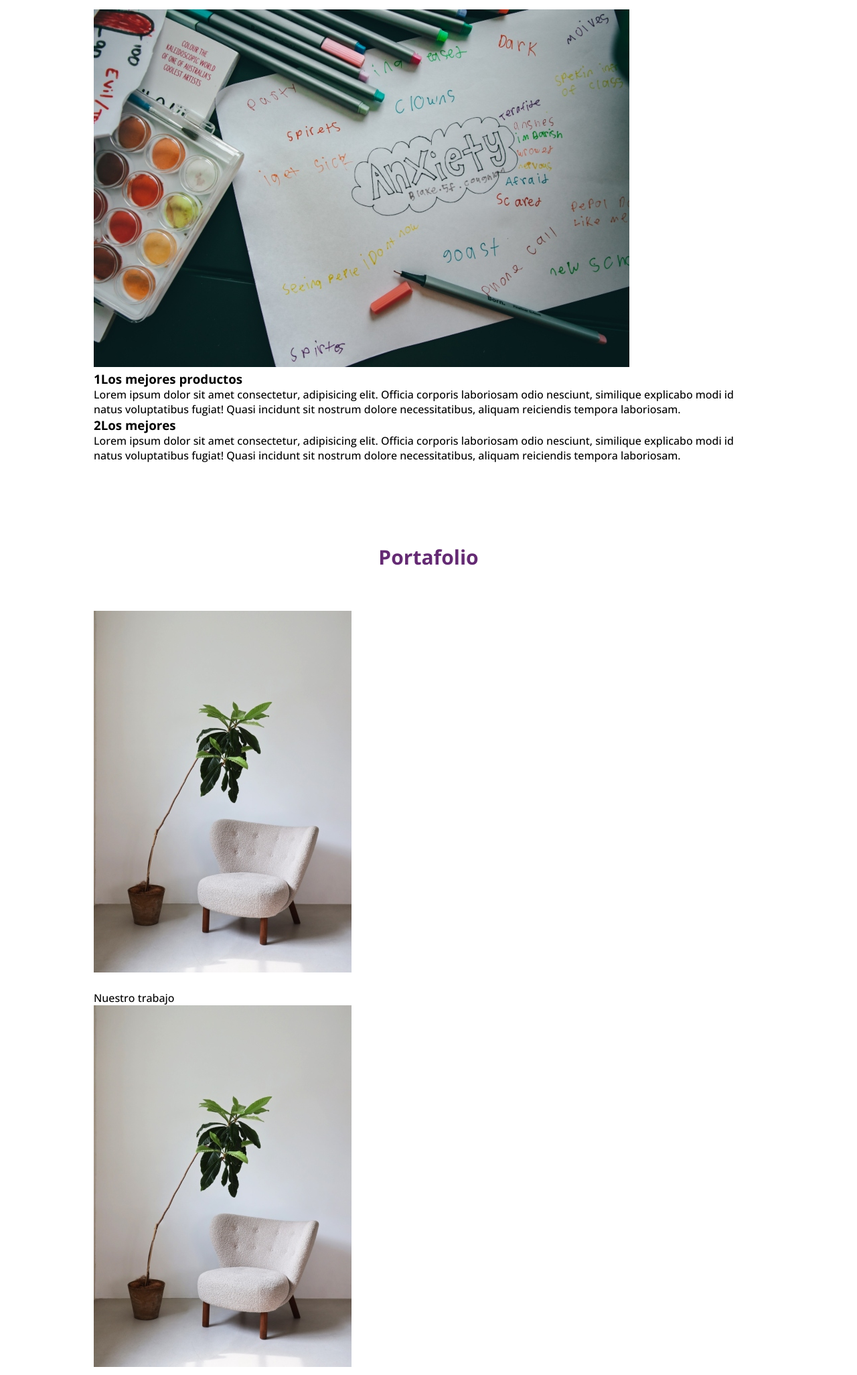
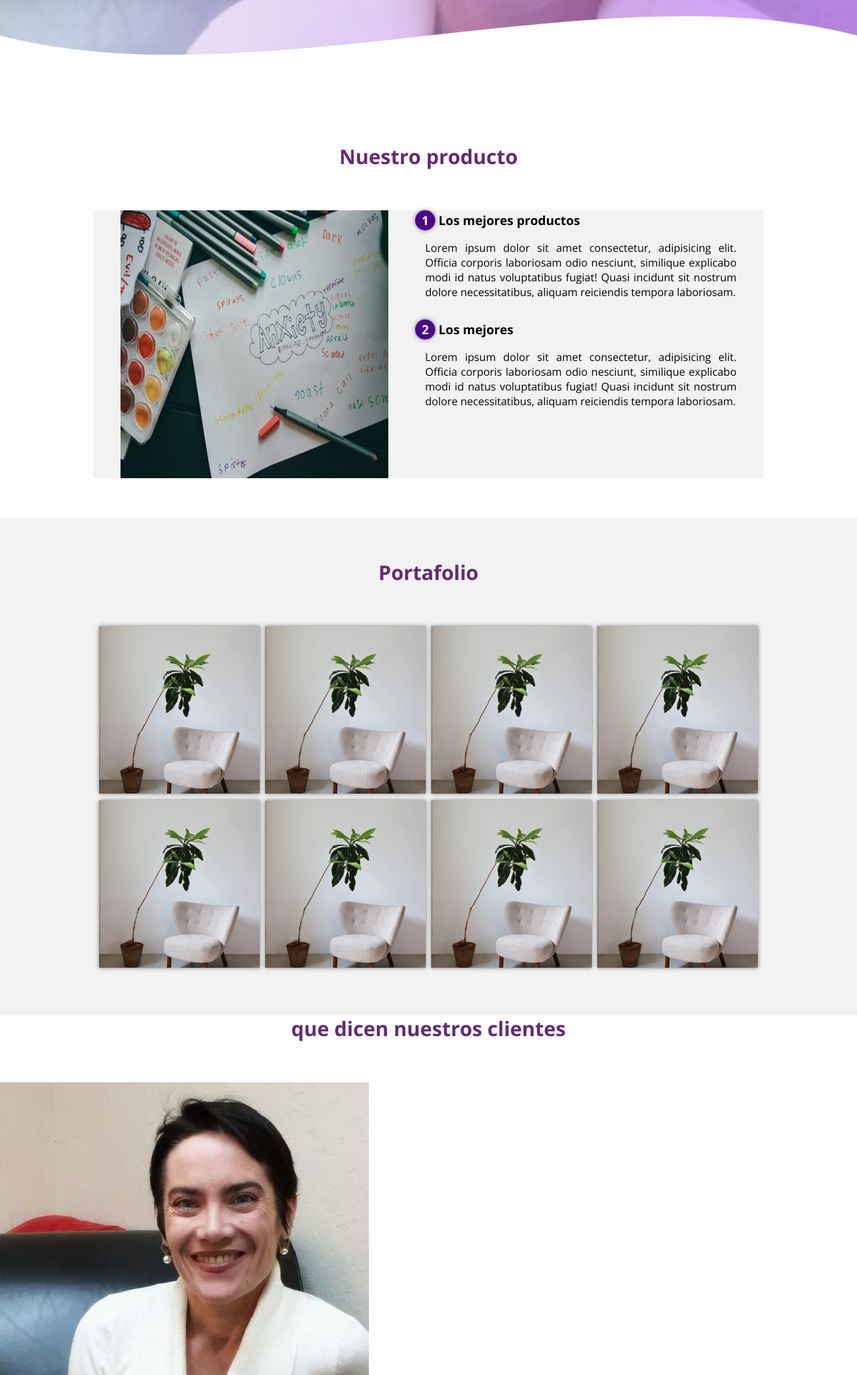
Before and after one commit to JuanC1476/paginawebjuliette, a plain HTML site: page index.html in a window 1280 px wide. Shown: the part 747-2800 px from the top of the page at 67% size. Drawn offline with nearby package versions, Linux system fonts and the light colour scheme.

Commit message:
segunda subida

```diff
--- a/css/style.css
+++ b/css/style.css
@@ -2,6 +2,7 @@
     margin: 0;
     padding: 0;
     box-sizing: border-box;
+
 }
 
 body{
@@ -14,6 +15,7 @@ body{
     max-width: 1000px;
     margin: auto;
     overflow: hidden;
+
 }
 
 .titulo{
@@ -26,11 +28,152 @@ body{
 
 header{
     width: 100%;
-    height: 600px;
+    height: 900px;
     background: #ef32d9;  /* fallback for old browsers */
-    background: -webkit-linear-gradient(to right, hsla(179, 100%, 77%, 0.552), hsla(307, 86%, 57%, 0.621)), url(../images/Juliette\ Creech.jpg);linear-gradient(to right, #89fffd, #ef32d9);  /* Chrome 10-25, Safari 5.1-6 */
-    background: linear-gradient(to right, hsla(179, 100%, 77%, 0.552), hsla(307, 86%, 57%, 0.621)), url(../images/Juliette\ Creech.jpg); /* W3C, IE 10+/ Edge, Firefox 16+, Chrome 26+, Opera 12+, Safari 7+ */
+    background: -webkit-linear-gradient(to right, hsla(304, 100%, 77%, 0.552), hsla(200, 14%, 96%, 0.621)), url(../images/Juliette\ Creech.jpg);linear-gradient(to right, #89fffd, #ef32d9);  /* Chrome 10-25, Safari 5.1-6 */
+    background: linear-gradient(to right, hsla(300, 12%, 93%, 0.516), hsla(275, 85%, 66%, 0.621)), url(../images/Juliette\ Creech.jpg); /* W3C, IE 10+/ Edge, Firefox 16+, Chrome 26+, Opera 12+, Safari 7+ */
     background-size: cover;
     background-attachment: fixed;
+    position: relative;
+
+
 
 }
+nav{
+    text-align: right;
+    padding: 30px 50px 0 0;
+}
+
+nav > a{
+    color: #fff;
+    font-weight: 300;
+    text-decoration: none;
+    margin-right: 10px;
+}
+
+
+nav > a:hover{
+    text-decoration: underline;
+
+}
+header .textos-header{
+    display: flex;
+    height: 430;
+    width: 100%;
+    align-items: center;
+    justify-content: center;
+    flex-direction: column;
+    text-align: center;
+
+}
+
+.textos-header h1{
+    font-size: 50px;
+    color: #fff;
+
+}
+
+.textos-header h2{
+    font-size: 30;
+    color: #fff;
+    font-weight: 300;
+}
+
+.wave{
+    position: absolute;
+    bottom: 0;
+    width: 100%;
+}
+
+/*about us  */
+.contenedor-sobre-nosotros{
+   display: flex;
+   justify-content: space-evenly;
+   background: #f2f2f2;
+
+}
+.imagen-about-us{
+    width: 48%;
+}
+
+.sobre-nosotros .contenido-textos{
+    width: 48%;
+}
+
+.contenido-textos h3{
+    margin-bottom: 15px;
+}
+
+.contenido-textos h3 span{
+    background: #4d0686;
+    color: #fff;
+    border-radius: 50%;
+    display: inline-block;
+    text-align: center;
+    width: 30px;
+    height: 30px;
+    padding: 2px;
+    box-shadow: 0 0 6px 0 rgba(0, 0, 0, .5);
+    margin-right: 5px;
+}
+.contenido-textos p{
+    padding: 0px 0px 30px 15px;
+    font-weight: 300;
+    text-align: justify;
+    background: #f2f2f2;
+}
+
+/* galeria */
+
+.portafolio{
+    background: #f2f2f2;
+}
+
+.galeria-port{
+    display: flex;
+    justify-content: space-evenly;
+    flex-wrap: wrap;
+}
+
+.imagen-port{
+    width: 24%;
+    height: 250px;
+    margin-bottom: 10px;
+    overflow: hidden;
+    position: relative;
+    cursor: pointer;
+    box-shadow: 0 0 6px 0 rgba(0, 0, 0, .5);
+}
+
+.imagen-port > img{
+    width: 100%;
+    height: 100%;
+    object-fit: cover;
+    display: block;
+}
+.hover-galeria{
+    position: absolute;
+    width: 100%;
+    height: 100%;
+    top: 0;
+    transform: scale(0);
+    background: hsla(205, 37%, 73%, 0.7);
+    transition: transform .5s;
+    display: flex;
+    justify-content: center;
+    align-items: center;
+    flex-direction: column;
+
+}
+
+.hover-galeria img{
+    width: 50px;
+}
+
+.hover-galeria p{
+    color: #fff;
+}
+
+.imagen-port:hover .hover-galeria{
+    transform: scale(1);
+}
--- a/index.html
+++ b/index.html
@@ -23,14 +23,16 @@
     <section class="textos-header">
         <h1>Greatest Masterpiece Institute</h1>
         <h2>A Slogan</h2>
+    <!--wave-->
     </section>
-    <div class="wave" style="height: 150px; overflow: hidden;" ><svg viewBox="0 0 500 150" preserveAspectRatio="none" style="height: 100%; width: 100%;"><path d="M0.00,49.98 C150.00,150.00 351.81,-49.98 500.00,49.98 L500.00,150.00 L0.00,150.00 Z" style="stroke: none; fill: #08f;"></path></svg></div>
-    </header>
+    <div class="wave" style="height: 150px; overflow: hidden;" ><svg viewBox="0 0 500 150" preserveAspectRatio="none" style="height: 100%; width: 100%;"><path d="M0.00,49.98 C150.00,150.00 351.81,-49.98 500.00,49.98 L500.00,150.00 L0.00,150.00 Z" style="stroke: none; fill: #fff;"></path></svg></div>
+<!------------------------------->
+</header>
     <main>
-        <section class="contenedor sobre-nosotros">
+        <section class="contenedor sobre-nosotros" >
             <h2 class="titulo">Nuestro producto </h2>
             <div class="contenedor-sobre-nosotros">
-                <img src="images/ansiedad.jpg" alt="" class="imagen about-us">
+                <img src="images/ansiedad.jpg" alt="" class="imagen about-us" width="400px" height="400px">
                 <div class="contenido-textos">
                     <h3><span>1</span>Los mejores productos</h3>
                     <p>Lorem ipsum dolor sit amet consectetur, adipisicing elit. Officia corporis laboriosam odio nesciunt, similique explicabo modi id natus voluptatibus fugiat! Quasi incidunt sit nostrum dolore necessitatibus, aliquam reiciendis tempora laboriosam.</p>
@@ -48,56 +50,56 @@
                         <img src="images/fondo3.jpg" alt="">
                         <div class="hover-galeria">
                             <img src="images/icono1.png" alt="">
-                            <p>Nuestro trabajo</p>
+                            <p>Our Work</p>
                         </div>
                     </div>
                     <div class="imagen-port">
                         <img src="images/fondo3.jpg" alt="">
                         <div class="hover-galeria">
                             <img src="images/icono1.png" alt="">
-                            <p>Nuestro trabajo</p>
+                            <p>Our Work</p>
                         </div>
                     </div>
                     <div class="imagen-port">
                         <img src="images/fondo3.jpg" alt="">
                         <div class="hover-galeria">
                             <img src="images/icono1.png" alt="">
-                            <p>Nuestro trabajo</p>
+                            <p>Our Work</p>
                         </div>
                     </div>
                     <div class="imagen-port">
                         <img src="images/fondo3.jpg" alt="">
                         <div class="hover-galeria">
                             <img src="images/icono1.png" alt="">
-                            <p>Nuestro trabajo</p>
+                            <p>Our Work</p>
                         </div>
                     </div>
                     <div class="imagen-port">
                         <img src="images/fondo3.jpg" alt="">
                         <div class="hover-galeria">
                             <img src="images/icono1.png" alt="">
-                            <p>Nuestro trabajo</p>
+                            <p>Our Work</p>
                         </div>
                     </div>
                     <div class="imagen-port">
                         <img src="images/fondo3.jpg" alt="">
                         <div class="hover-galeria">
                             <img src="images/icono1.png" alt="">
-                            <p>Nuestro trabajo</p>
+                            <p>Our Work</p>
                         </div>
                     </div>
                     <div class="imagen-port">
                         <img src="images/fondo3.jpg" alt="">
                         <div class="hover-galeria">
                             <img src="images/icono1.png" alt="">
-                            <p>Nuestro trabajo</p>
+                            <p>Our Work</p>
                         </div>
                     </div>
                     <div class="imagen-port">
                         <img src="images/fondo3.jpg" alt="">
                         <div class="hover-galeria">
                             <img src="images/icono1.png" alt="">
-                            <p>Nuestro trabajo</p>
+                            <p>Our Work</p>
                         </div>
                     </div>
                 </div>
```
